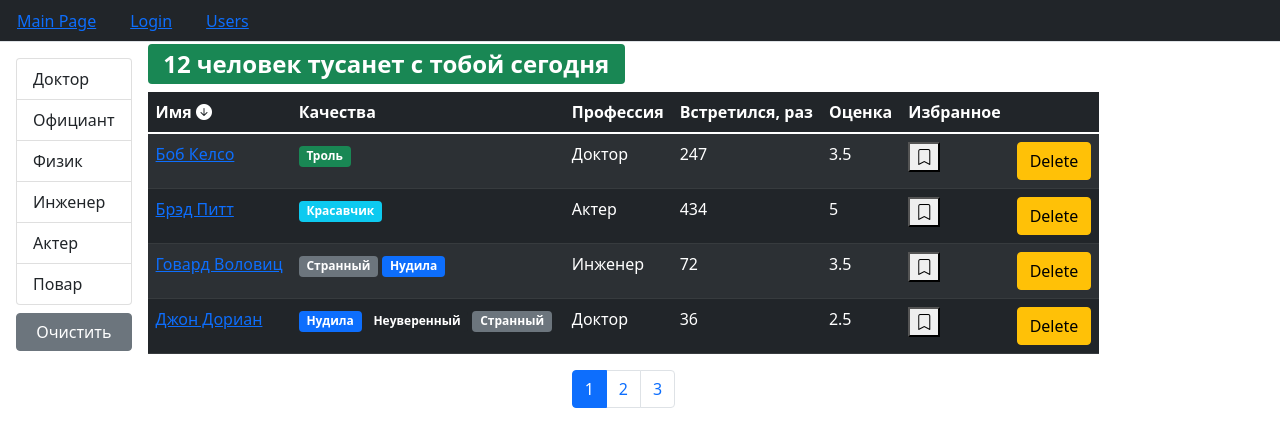
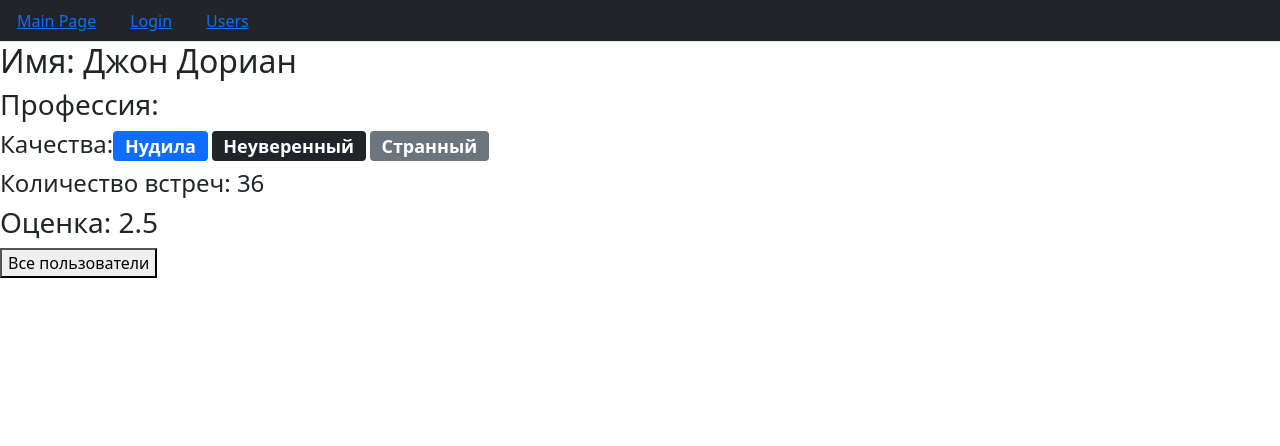
Before and after one commit to BeliakovAndrei/Fast-company-project, a React (Create React App) app: page /users/67rdca3eeb7f6fgeed471815 in a window 1280 px wide. Shown: the top 446 px of the page. Built offline with nearby package versions, Linux system fonts and the light colour scheme.

Commit message:
bugs are fixed

```diff
--- a/src/App.js
+++ b/src/App.js
@@ -1,6 +1,5 @@
 import React from "react";
 import NavBar from "./components/navBar";
-import Users from "./components/users";
 import { Route, Switch } from "react-router-dom";
 import Login from "./components/login";
 import Main from "./components/main";
@@ -10,7 +9,6 @@ const App = () => {
     return <div>
         <NavBar />
         <Switch>
-            <Route path="/users/" component={Users} />
             <Route path="/login" component={Login} />
             <Route path="/users/:userId?" component={UsersNav} />
             <Route path="/" exact component={Main} />
```
